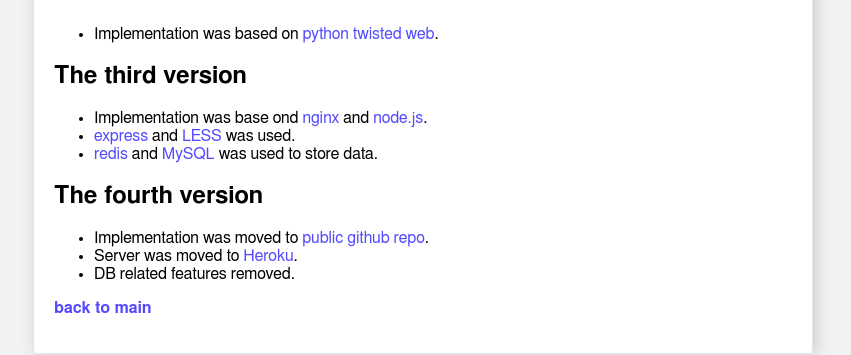
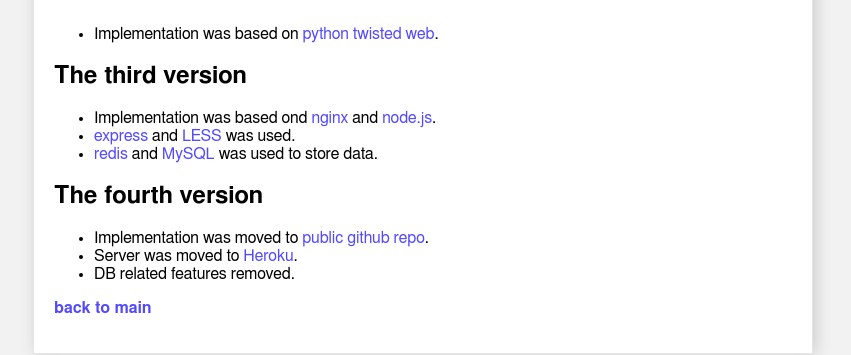
Before and after one commit to arsendovlatyan/gevorg.github.com, a Jekyll site: the page built from _posts/2011-05-01-experiments.md, in a window 1280 px wide. Shown: the part 378-733 px from the top of the page, without its empty margins (217-1068 px from the left). Built offline with Jekyll 4.4.1, drawn with Linux system fonts in a browser that asks for light colours.

Commit message:
Typo corrected.

```diff
--- a/_posts/2011-05-01-experiments.md
+++ b/_posts/2011-05-01-experiments.md
@@ -18,7 +18,7 @@
 
 ## The third version
 
- - Implementation was base ond [nginx] and [node.js].
+ - Implementation was based ond [nginx] and [node.js].
  - [express] and [LESS] was used.
  - [redis] and [MySQL] was used to store data.
 
```
